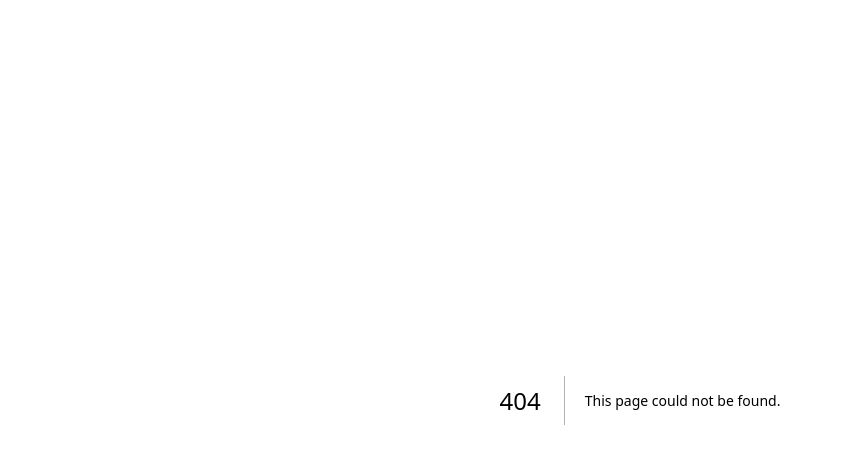
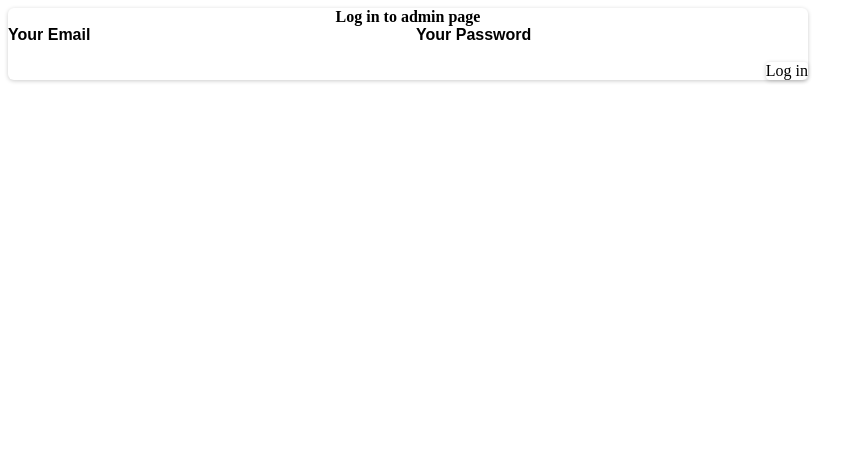
Before and after one commit to mariglenc/MariglensBlog, a Next.js app: page /admin in a window 1280 px wide. Before the commit this address had no page. Shown: the top 464 px of the page, without its empty margins (0-866 px from the left). Built offline with nearby package versions, Linux system fonts and the light colour scheme.

Commit message:
admin page

```diff
--- /dev/null
+++ b/components/admin/admin-form.js
@@ -0,0 +1,48 @@
+import { useState } from "react";
+import classes from "./contact-form.module.css";
+// import notificationClass from "./notification.module.css";
+
+function AdminPageForm() {
+  const [enteredEmail, setEnteredEmail] = useState("");
+  const [enteredPassword, setEnteredPassword] = useState("");
+
+  async function sendMessageHandler(event) {
+    event.preventDefault();
+  }
+
+  return (
+    <section className={classes.contact}>
+      <h1>Log in to admin page</h1>
+      <form className={classes.form} onSubmit={sendMessageHandler}>
+        <div className={classes.controls}>
+          <div className={classes.control}>
+            <label htmlFor="email">Your Email</label>
+            <input
+              type="email"
+              id="email"
+              required
+              value={enteredEmail}
+              onChange={(event) => setEnteredEmail(event.target.value)}
+            />
+          </div>
+          <div className={classes.control}>
+            <label htmlFor="password">Your Password</label>
+            <input
+              type="password"
+              id="password"
+              required
+              value={enteredPassword}
+              onChange={(event) => setEnteredPassword(event.target.value)}
+            />
+          </div>
+        </div>
+
+        <div className={classes.actions}>
+          <button>Log in</button>
+        </div>
+      </form>
+    </section>
+  );
+}
+
+export default AdminPageForm;
--- /dev/null
+++ b/components/admin/contact-form.module.css
@@ -0,0 +1,73 @@
+.contact {
+  margin: var(--size-8) auto;
+  border-radius: 6px;
+  background-color: var(--color-grey-100);
+  width: 90%;
+  max-width: 50rem;
+  padding: var(--size-4);
+  box-shadow: 0 1px 4px rgba(0, 0, 0, 0.2);
+  font-size: var(--size-6);
+}
+
+.contact h1 {
+  font-size: var(--size-8);
+  margin: var(--size-4) 0;
+  text-align: left;
+}
+
+.form label {
+  display: block;
+  font-family: 'Oswald', sans-serif;
+  font-weight: bold;
+  margin: var(--size-2) 0 var(--size-1) 0;
+}
+
+.form input,
+.form textarea {
+  font: inherit;
+  padding: var(--size-1);
+  border-radius: 4px;
+  width: 100%;
+  border: 1px solid var(--color-grey-400);
+  background-color: var(--color-grey-50);
+  resize: none;
+}
+
+.controls {
+  display: flex;
+  column-gap: 1rem;
+  flex-wrap: wrap;
+}
+
+.control {
+  flex: 1;
+  min-width: 10rem;
+}
+
+.actions {
+  margin-top: var(--size-4);
+  text-align: right;
+}
+
+.form button {
+  font: inherit;
+  cursor: pointer;
+  background-color: var(--color-primary-700);
+  border: 1px solid var(--color-primary-700);
+  padding: var(--size-2) var(--size-4);
+  border-radius: 4px;
+  color: var(--color-primary-50);
+  box-shadow: 0 1px 4px rgba(0, 0, 0, 0.2);
+}
+
+.form button:hover {
+  background-color: var(--color-primary-500);
+  border-color: var(--color-primary-500);
+}
+
+@media (min-width: 768px) {
+  .contact h1 {
+    font-size: var(--size-16);
+    text-align: center;
+  }
+}
--- /dev/null
+++ b/components/admin/notification.module.css
@@ -0,0 +1,38 @@
+.notification {
+  display: flex;
+  justify-content: space-between;
+  align-items: center;
+  color: var(--color-grey-100);
+  background-color: var(--color-grey-800);
+  padding: 0 var(--size-8);
+  box-shadow: 0 1px 8px rgba(0, 0, 0, 0.2);
+  position: fixed;
+  height: 5rem;
+  bottom: 0;
+  width: 100%;
+  left: 0;
+  border-top-right-radius: 0;
+  border-top-left-radius: 0;
+}
+
+.notification p {
+  margin: 0;
+}
+
+.success {
+  background-color: var(--color-success-500);
+  color: var(--color-grey-800);
+}
+
+.error {
+  background-color: var(--color-error-500);
+}
+
+@media (min-width: 768px) {
+  .notification {
+    width: 40rem;
+    left: calc(50% - 20rem);
+    border-top-right-radius: 6px;
+    border-top-left-radius: 6px;
+  }
+}
--- a/components/layout/main-navigation.js
+++ b/components/layout/main-navigation.js
@@ -16,7 +16,7 @@ function MainNavigation() {
             <Link href="/contact">Contact</Link>
           </li>
           <li>
-            <Link href="/contact">Admin</Link>
+            <Link href="/admin">Admin</Link>
           </li>
         </ul>
       </nav>
--- /dev/null
+++ b/pages/admin.js
@@ -0,0 +1,7 @@
+import AdminPageForm from "@/components/admin/admin-form";
+
+function Admin() {
+  return <AdminPageForm />;
+}
+
+export default Admin;
```
